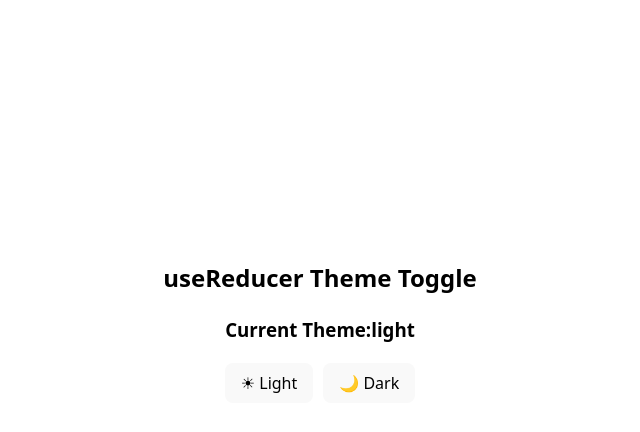
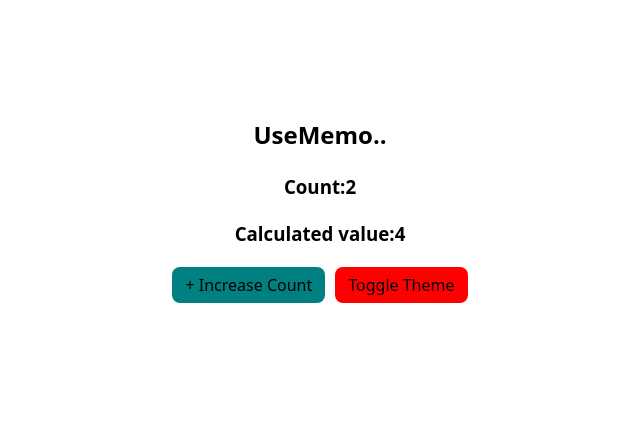
Before and after one commit to zarish123z/React.js, a React (Vite) app in the folder vite-project/: page / in a window 1280 px wide. Shown: the top 432 px of the page, without its empty margins (320-960 px from the left). Built offline with nearby package versions, Linux system fonts and the light colour scheme.

Commit message:
UseMemo_(Hook)

```diff
--- /dev/null
+++ b/vite-project/src/UseMemo.jsx
@@ -0,0 +1,50 @@
+import { useState ,useMemo } from "react";
+function UseMemo(){
+
+    // Heavy function (slow function)
+    const slowCalculation =(num)=>{
+        console.log("Calculating....")  // Check how many items it run
+        for (let i=0 ; i<1000000000; i++){
+
+        }
+        return num*2;
+    };
+
+      const [count ,setCount] = useState(2);
+    const [dark, setDark]= useState(false);
+
+    // useMemo store result & re-runs only when "count Changes"
+    const calval = useMemo(()=> slowCalculation(count) ,[count]);
+
+    return(
+        <div
+              style={{
+        textAlign: "center",
+        height: "80vh",
+        padding:"25px",
+        paddingTop: "60px",
+        background: dark ? "#222" : "#fff",
+        color: dark ? "#fff" : "#000",
+        transition: "0.3s",
+      }}>
+        <h2> UseMemo..</h2>
+        <h3> Count:{count}</h3>
+        <h3> Calculated value:{calval}</h3>
+
+        <button
+        onClick={()=> setCount(count+1)}
+        style={{ marginRight: "10px", padding: "6px 12px", backgroundColor:"teal" }}
+        >
+            + Increase Count
+        </button>
+
+        <button
+        onClick={()=> setDark(!dark)}
+         style={{ padding: "6px 12px" , backgroundColor:"red"}}
+        >
+        Toggle Theme
+        </button>
+        </div>
+    )
+}
+ export default UseMemo;
--- a/vite-project/src/UseReducer.jsx
+++ b/vite-project/src/UseReducer.jsx
@@ -17,7 +17,6 @@ function themeReducer(state,action){
                 return state;
     }
 }
-
 
 
 function UseReducer() {
--- a/vite-project/src/main.jsx
+++ b/vite-project/src/main.jsx
@@ -19,6 +19,7 @@ import UseRef_Hook from "./UseRef_Hook.jsx";
 import UseContext from "./UseContext.jsx";
 import AppInsideuseContext from "./AppInsideuseContext.jsx";
 import UseReducer from "./UseReducer.jsx";
+import UseMemo from "./UseMemo.jsx";
 
 
 
@@ -48,7 +49,8 @@ createRoot(document.getElementById("root")).render(
     {/* <UseContext>
   <AppInsideuseContext/>
 </UseContext> */}
-<UseReducer/>
+{/* <UseReducer/> */}
+<UseMemo/>
 
 
 
```
